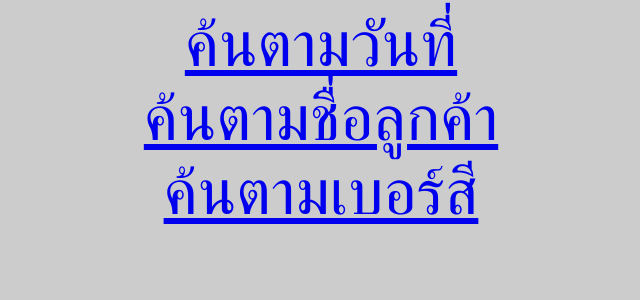
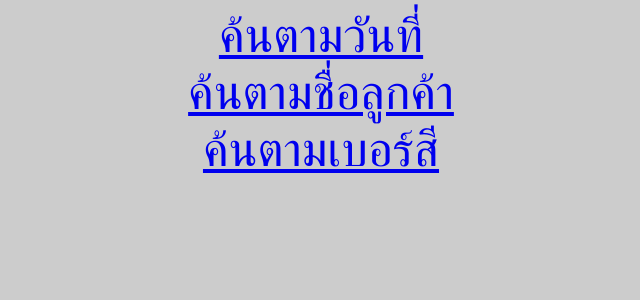
Before and after one commit to tanakorn/paint-satapornpong, a Django app: page /search/select/ in a window 1280 px wide. Shown: the top 300 px of the page, without its empty margins (319-959 px from the left). Run offline with Django 3.2, Linux system fonts and the light colour scheme.

Commit message:
Separate css from search_select.html

```diff
--- a/paint/templates/search_select.html
+++ b/paint/templates/search_select.html
@@ -2,17 +2,13 @@
 <html xmlns="http://www.w3.org/1999/xhtml" lang="th" xml:lang="th">
 <head>
   <meta http-equiv="Content-Type" content="text/html; charset=UTF-8" />
-  <style type="text/css">
-    body {
-      font-size: 400%;
-      background-color: #cccccc;
-      text-align: center;
-    }
-  </style>
+  <link rel="stylesheet" type="text/css" href="{{ STATIC_URL }}template_css/main.css" />
 </head>
 <body>
-<a href="/search/date/" >ค้นตามวันที่</a><br />
-<a href="/search/select/customer/" >ค้นตามชื่อลูกค้า</a><br />
-<a href="/search/select/code/" >ค้นตามเบอร์สี</a><br />
+<div class="main">
+  <a href="/search/date/" >ค้นตามวันที่</a><br />
+  <a href="/search/select/customer/" >ค้นตามชื่อลูกค้า</a><br />
+  <a href="/search/select/code/" >ค้นตามเบอร์สี</a><br />
+</div>
 </body>
 </html>
--- a/paint/views.py
+++ b/paint/views.py
@@ -55,7 +55,7 @@ def search(request):
   return HttpResponseRedirect(reverse('paint.views.selectSearch'))
 
 def selectSearch(request):
-  return render_to_response('search_select.html', {})
+  return render_to_response('search_select.html', {}, context_instance=RequestContext(request))
 
 def searchByDate(request, day=0, month=0, year=0):
   if day == 0 or month == 0 or year == 0:
```
